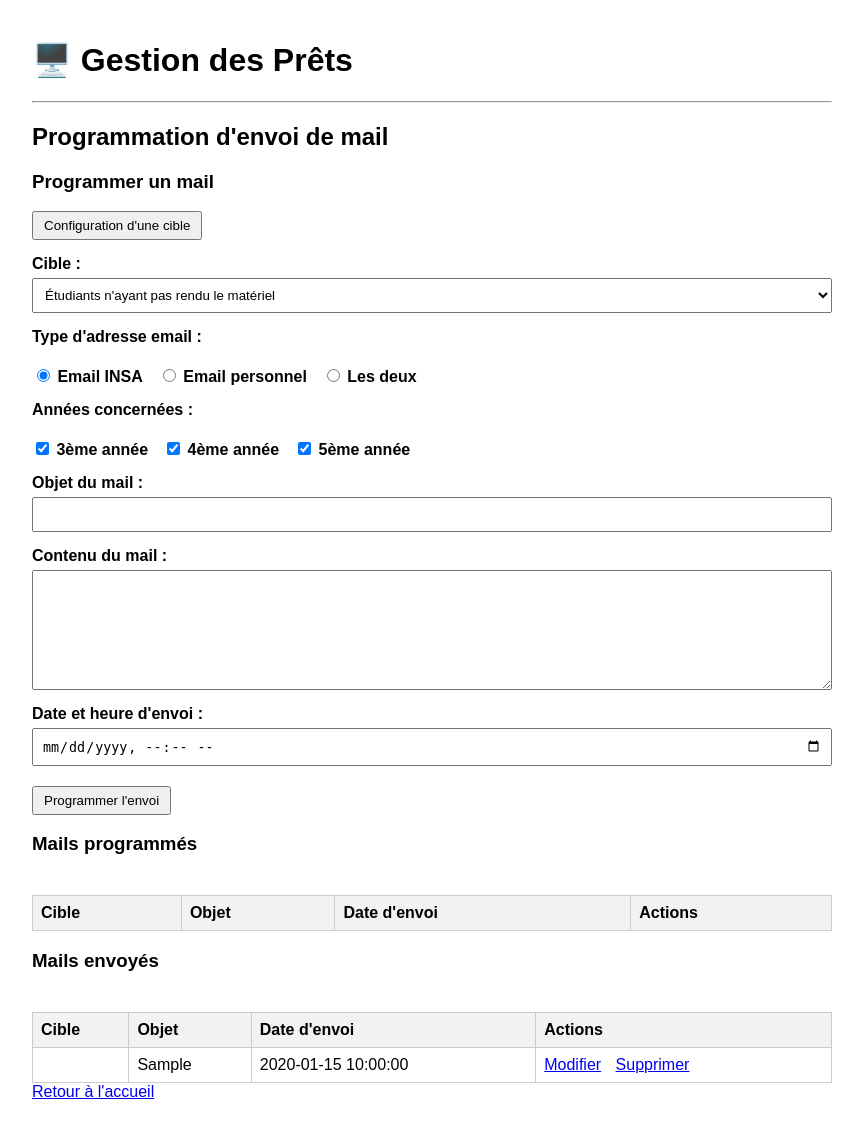
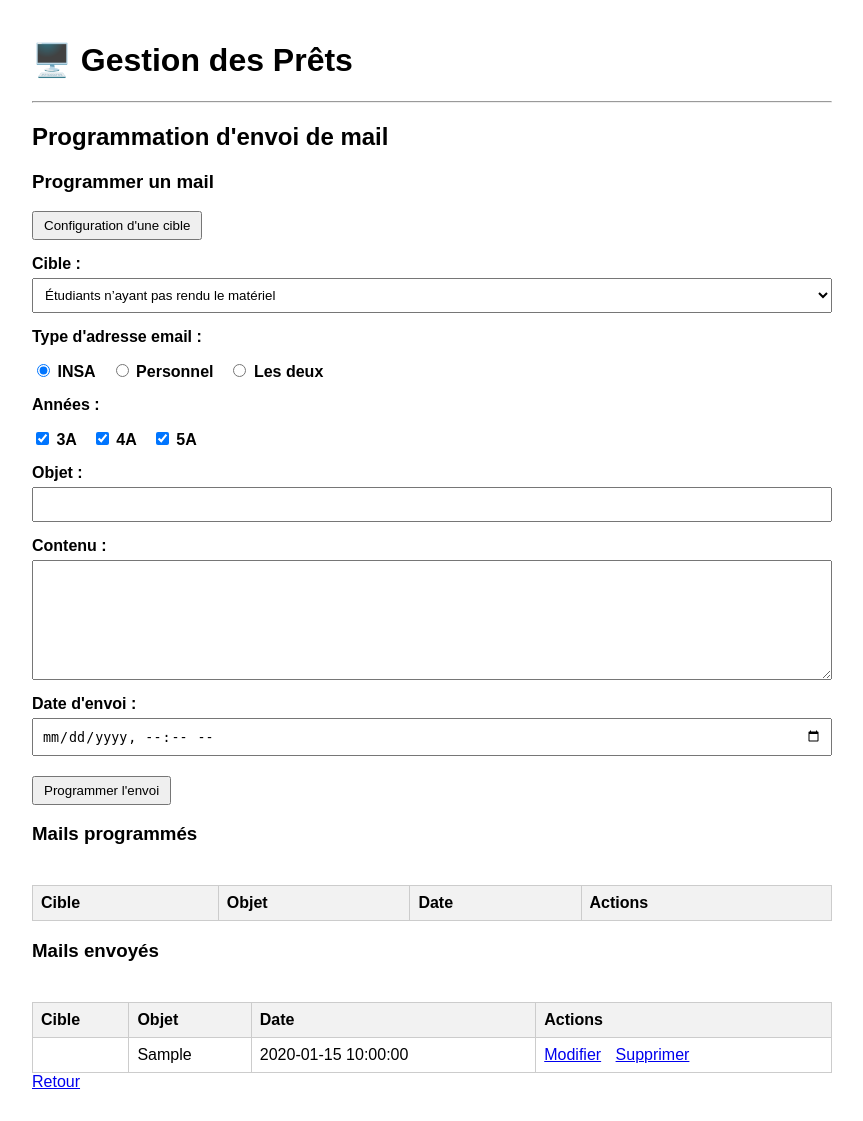
Before and after one commit to elouandehay/gestion-pret-ordi, a Flask app: page /mail in a window 1280 px wide. Shown: the whole page, without its empty margins (208-1071 px from the left). After the commit the page ends 1089 px from the top, so only its background shows below. Run offline with Flask 3, Linux system fonts and the light colour scheme; a user stored in the database is signed in; tables that the repository leaves empty hold one stand-in row (values such as "Sample post"); lists and menus that the app fills with data are empty.

Commit message:
Sur la même lançé.

```diff
--- a/app.py
+++ b/app.py
@@ -18,6 +18,9 @@ from email.mime.text import MIMEText
 from email.mime.multipart import MIMEMultipart
 
 # from apscheduler.schedulers.background import BackgroundScheduler
+
+DOSSIER_JSON = "cibles_etudiants"
+FICHIER_COURANT = os.path.join(DOSSIER_JSON, "cible_courante.json")
 
 app = Flask(__name__)
 app.secret_key = '3757983889c72c54cb6c98760ca81d3ba40e9ac275062a86266d2816711c24d4'
@@ -444,45 +447,60 @@ def afficher_mails():
 
     mails_envoyes = [dict(r) for r in rows]
 
+    cibles = conn.execute("""
+        SELECT id, cible, description
+        FROM cibles_mails
+        ORDER BY id
+    """).fetchall()
+
     conn.close()
 
     return render_template(
         "mail.html",
         mails_programmes=mails_programmes,
-        mails_envoyes=mails_envoyes
+        mails_envoyes=mails_envoyes,
+        cibles=cibles
     )
+
+def load_cible_ines(cible_id):
+    path = os.path.join(DOSSIER_JSON, f"cible_{cible_id}.json")
+
+    if not os.path.exists(path):
+        return []
+
+    try:
+        with open(path, "r") as f:
+            data = json.load(f)
+    except json.JSONDecodeError:
+        return []
+
+    return data.get("ines", [])
+
 
 @app.route("/mail/ajouter", methods=["POST"])
 @login_required
 def ajouter_mail():
 
     conn = sqlite3.connect("database.db")
+    conn.row_factory = sqlite3.Row
     cur = conn.cursor()
 
-    cible = request.form["cible"]
+    cible_id = int(request.form["cible"])
     objet = request.form["objet"]
     contenu = request.form["contenu"]
-    date_envoi = request.form["date_envoi"]
+    date_envoi = request.form["date_envoi"].replace("T", " ") + ":00"
 
-    # format SQLite
-    date_envoi = date_envoi.replace("T", " ") + ":00"
+    email_mode = int(request.form.get("email_mode", 3))
 
-    # cible mapping
-    mapping = {
-        "retard": 1,
-        "boursiers": 2,
-        "tous": 3
-    }
-
-    cible_id = mapping[cible]
-
-    # email mode (radio button)
-    email_mode = int(request.form.get("email_mode", 3))  # 1 insa / 2 perso / 3 les deux
-
-    # années (checkbox → booléen 0/1)
     annee3 = 1 if request.form.get("annee_1") else 0
     annee4 = 1 if request.form.get("annee_2") else 0
     annee5 = 1 if request.form.get("annee_3") else 0
+
+    # 🔥 charge les INE depuis JSON cible dynamique
+    ines = load_cible_ines(cible_id)
+
+    # optionnel : on peut les utiliser pour audit/log ou futur traitement
+    # print(ines)
 
     cur.execute("""
         INSERT INTO mails (
@@ -561,10 +579,6 @@ def modifier_mail(id):
 @login_required
 def cible_mail():
     return render_template("cible.html")
-
-
-DOSSIER_JSON = "cibles_etudiants"
-FICHIER_COURANT = os.path.join(DOSSIER_JSON, "cible_courante.json")
 
 def load_json_safe(path):
     if not os.path.exists(path):
@@ -751,12 +765,25 @@ def supprimer(numero_serie):
 
 # Update de la table des étudiants à partir des nouveaux .csv
 
+def write_json(path, ines):
+    with open(path, "w") as f:
+        json.dump({"ines": ines}, f)
+
+def flush_json_folder(folder):
+    if not os.path.exists(folder):
+        return
+
+    for file in os.listdir(folder):
+        if file.endswith(".json"):
+            os.remove(os.path.join(folder, file))
+
 @app.route("/update_etudiants", methods=["GET", "POST"])
 @login_required
 def update_etudiants():
+
     if request.method == "POST":
+
         uploaded_files = request.files.getlist("files")
-        # On prend jusqu'à 4 fichiers
 
         file1 = uploaded_files[0] if len(uploaded_files) > 0 else None
         file2 = uploaded_files[1] if len(uploaded_files) > 1 else None
@@ -765,8 +792,51 @@ def update_etudiants():
 
         process_etudiants(file1, file2, file3, file4)
 
+        flush_json_folder(DOSSIER_JSON)
+        os.makedirs(DOSSIER_JSON, exist_ok=True)
+
+        conn = sqlite3.connect("database.db")
+        conn.row_factory = sqlite3.Row
+        cur = conn.cursor()
+
+        os.makedirs(DOSSIER_JSON, exist_ok=True)
+
+        # -----------------------
+        # CIBLE 3 : TOUS LES ETUDIANTS
+        # -----------------------
+        all_ines = [
+            row["ine"] for row in cur.execute(
+                "SELECT ine FROM etudiants WHERE ine IS NOT NULL"
+            ).fetchall()
+        ]
+        write_json(os.path.join(DOSSIER_JSON, "cible_3.json"), all_ines)
+
+        # -----------------------
+        # CIBLE 2 : BOURSIERS
+        # -----------------------
+        boursiers_ines = [
+            row["ine"] for row in cur.execute(
+                "SELECT ine FROM etudiants WHERE LOWER(boursier) = 'oui' AND ine IS NOT NULL"
+            ).fetchall()
+        ]
+        write_json(os.path.join(DOSSIER_JSON, "cible_2.json"), boursiers_ines)
+
+        # -----------------------
+        # CIBLE 1 : PRETS ACTIFS
+        # -----------------------
+        prets_ines = [
+            row["ine"] for row in cur.execute("""
+                SELECT e.ine
+                FROM etudiants e
+                JOIN prets p ON p.etudiant_id = e.id
+                WHERE e.ine IS NOT NULL
+            """).fetchall()
+        ]
+        write_json(os.path.join(DOSSIER_JSON, "cible_1.json"), prets_ines)
+
+        conn.close()
+
         flash("Les étudiants ont été mis à jour avec succès.")
-
         return redirect(url_for("index"))
 
     return render_template("update_etudiants.html")
--- /dev/null
+++ b/cibles_etudiants/cible_1.json
@@ -0,0 +1 @@
+{"ines": ["0009204"]}
--- /dev/null
+++ b/cibles_etudiants/cible_2.json
@@ -0,0 +1 @@
+{"ines": ["0009002", "0009004", "0009006", "0009101", "0009103", "0009105", "0009107", "0009202", "0009204", "0009206"]}
--- /dev/null
+++ b/cibles_etudiants/cible_3.json
@@ -0,0 +1 @@
+{"ines": ["0009001", "0009002", "0009003", "0009004", "0009005", "0009006", "0009007", "0009101", "0009102", "0009103", "0009104", "0009105", "0009106", "0009107", "0009201", "0009202", "0009203", "0009204", "0009205", "0009206", "0009207"]}
--- a/cibles_etudiants/cible_courante.json
+++ /dev/null
@@ -1 +0,0 @@
-{"ines": []}
--- a/templates/mail.html
+++ b/templates/mail.html
@@ -1,4 +1,3 @@
-
 {% extends "base.html" %}
 
 {% block content %}
@@ -28,7 +27,7 @@
         min-height: 120px;
     }
 
-    form button {
+    .btn {
         margin-top: 20px;
     }
 
@@ -41,7 +40,6 @@
     table th, table td {
         border: 1px solid #ccc;
         padding: 8px;
-        text-align: left;
     }
 
     table th {
@@ -55,68 +53,46 @@
 
 <h3>Programmer un mail</h3>
 
-<a href="{{ url_for('config_cible') }}" style="text-decoration: none;">
+<a href="{{ url_for('config_cible') }}">
     <button type="button">Configuration d'une cible</button>
 </a>
 
 <form action="{{ url_for('ajouter_mail') }}" method="post">
 
-<label for="cible">Cible :</label>
-<select id="cible" name="cible" required>
-    <option value="retard">Étudiants n'ayant pas rendu le matériel</option>
-    <option value="boursiers">Étudiants boursiers</option>
-    <option value="tous">Tous les étudiants</option>
+    <label>Cible :</label>
+      <select name="cible" required>
+        {% for cible in cibles %}
+            <option value="{{ cible.id }}">
+                {{ cible.description }}
+            </option>
+        {% endfor %}
       </select>
-
     <label>Type d'adresse email :</label>
 
-<div style="display: flex; gap: 15px; margin-top: 5px;">
-    <label>
-        <input type="radio" name="email_mode" value="1" checked>
-        Email INSA
-    </label>
-
-    <label>
-        <input type="radio" name="email_mode" value="2">
-        Email personnel
-    </label>
-
-    <label>
-        <input type="radio" name="email_mode" value="3">
-        Les deux
-    </label>
+    <div style="display:flex; gap:15px;">
+        <label><input type="radio" name="email_mode" value="1" checked> INSA</label>
+        <label><input type="radio" name="email_mode" value="2"> Personnel</label>
+        <label><input type="radio" name="email_mode" value="3"> Les deux</label>
     </div>
 
-<label>Années concernées :</label>
+    <label>Années :</label>
 
-<div style="display: flex; gap: 15px; margin-top: 5px;">
-    <label>
-        <input type="checkbox" name="annee_1" checked>
-        3ème année
-    </label>
-
-    <label>
-        <input type="checkbox" name="annee_2" checked>
-        4ème année
-    </label>
-
-    <label>
-        <input type="checkbox" name="annee_3" checked>
-        5ème année
-    </label>
+    <div style="display:flex; gap:15px;">
+        <label><input type="checkbox" name="annee_1" checked> 3A</label>
+        <label><input type="checkbox" name="annee_2" checked> 4A</label>
+        <label><input type="checkbox" name="annee_3" checked> 5A</label>
     </div>
 
-<label for="objet">Objet du mail :</label>
-<input type="text" id="objet" name="objet" required>
+    <label>Objet :</label>
+    <input type="text" name="objet" required>
 
-<label for="contenu">Contenu du mail :</label>
-<textarea id="contenu" name="contenu" required></textarea>
+    <label>Contenu :</label>
+    <textarea name="contenu" required></textarea>
 
-<label for="date_envoi">Date et heure d'envoi :</label>
-<input type="datetime-local" id="date_envoi" name="date_envoi" required>
+    <label>Date d'envoi :</label>
+    <input type="datetime-local" name="date_envoi" required>
 
-<button type="submit">Programmer l'envoi</button>
-
+    <button type="submit" class="btn">Programmer l'envoi</button>
 
 </form>
 
@@ -127,13 +103,12 @@
         <tr>
             <th>Cible</th>
             <th>Objet</th>
-            <th>Date d'envoi</th>
+            <th>Date</th>
             <th>Actions</th>
         </tr>
     </thead>
 
     <tbody>
-
         {% for mail in mails_programmes %}
         <tr>
             <td>{{ mail.cible_id }}</td>
@@ -145,9 +120,7 @@
             </td>
         </tr>
         {% endfor %}
-
     </tbody>
-
 </table>
 
 <h3>Mails envoyés</h3>
@@ -157,13 +130,12 @@
         <tr>
             <th>Cible</th>
             <th>Objet</th>
-            <th>Date d'envoi</th>
+            <th>Date</th>
             <th>Actions</th>
         </tr>
     </thead>
 
     <tbody>
-
         {% for mail in mails_envoyes %}
         <tr>
             <td>{{ mail.cible }}</td>
@@ -175,12 +147,9 @@
             </td>
         </tr>
         {% endfor %}
-
     </tbody>
-
 </table>
 
-
-<a href="{{ url_for('index') }}">Retour à l'accueil</a>
+<a href="{{ url_for('index') }}">Retour</a>
 
 {% endblock %}
```
Also changed, not shown: database.db, 1 other file. Lines whose indentation alone changed are shown as unchanged.
